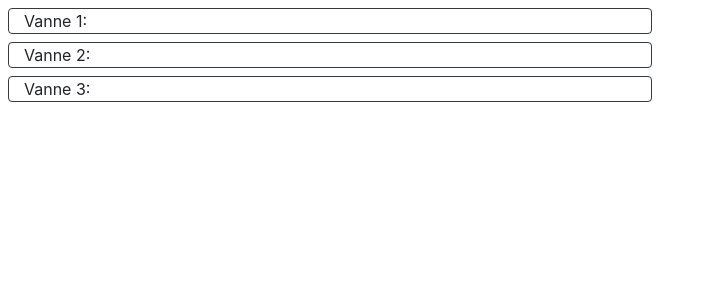
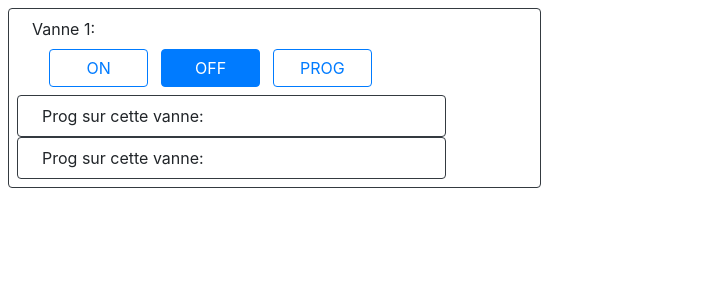
Before and after one commit to marcram99/projet_rainmaker_old, a Flask app: page / in a window 1280 px wide. Shown: the part 94-394 px from the top of the page, without its empty margins (0-707 px from the left). Run offline with Flask 2, Linux system fonts and the light colour scheme; some libraries are stand-ins or nearby versions.

Commit message:
work on main & first js post rqst

```diff
--- a/appli/__init__.py
+++ b/appli/__init__.py
@@ -1,3 +1,4 @@
 from flask import Flask
 
 from .main import app
+from .rainmaker import Vanne, Program
--- a/appli/main.py
+++ b/appli/main.py
@@ -1,7 +1,25 @@
 from flask import Flask, redirect, render_template, request, url_for
+import datetime as d
+import json
 
 app = Flask(__name__)
 
+from .rainmaker import Vanne, Program
+
+#---------------------
+v1 = Vanne('vanne_1')
+p1 = Program('prog_1')
+p1.period['lundi'] = True
+p1.period['dimanche'] = True
+p1.start = d.time(22, 0)
+p1.stop = d.time(22,30)
+v_list = [v1]
+#---------------------
+
 @app.route('/', methods=['POST', 'GET'])
 def main():
+    if request.method == 'POST':
+        params = request.form.to_dict()
+        print(params)
+        return json.dumps({'retour':'ok'})
     return render_template('main.html')
--- /dev/null
+++ b/appli/static/scripts/main.js
@@ -0,0 +1,34 @@
+var bout_on = document.getElementById('v1_on')
+var bout_off = document.getElementById('v1_off')
+var bout_prog = document.getElementById('v1_prog')
+var active = "col-3 btn btn-primary ml-2 "
+var inactive = "col-3 btn btn-outline-primary ml-2 "
+
+bout_on.onclick = function(){
+    event.preventDefault()
+    bout_on.className = active
+    bout_off.className = inactive
+    bout_prog.className = inactive
+}
+bout_off.onclick = function(){
+    event.preventDefault()
+    bout_on.className = inactive
+    bout_off.className = active
+    bout_prog.className = inactive
+}
+bout_prog.onclick = function(){
+    event.preventDefault()
+    bout_on.className = inactive
+    bout_off.className = inactive
+    bout_prog.className = active
+}
+window.addEventListener("DOMContentLoaded", (event) => {
+    console.log("DOM entièrement chargé et analysé")
+    $.post("/",
+        {'requete':'intéro'},
+        function(results){
+            var res = JSON.parse(results)
+            console.log(res)
+        }
+    )
+})
--- a/appli/templates/main.html
+++ b/appli/templates/main.html
@@ -5,14 +5,21 @@
     {% endblock %}
 {% endblock %}
 {% block main %}
-<div class="row  mt-2 ml-2">
-    <div class="col-6 border rounded border-dark">Vanne 1:</div>
-</div>
-<div class="row  mt-2 ml-2">
-    <div class="col-6 border rounded border-dark">Vanne 2:</div>
-</div>
-<div class="row  mt-2 ml-2">
-    <div class="col-6 border rounded border-dark">Vanne 3:</div>
+<div class="row col-5 m-2 p-2 border rounded border-dark">
+    <span class="col-12 ">Vanne 1:</span>
+    <div class="col-10   p-2 pl-4">
+        <button id="v1_on" class="col-3 btn btn-outline-primary ml-2" >ON</button>
+        <button id="v1_off" class="col-3 btn btn-primary ml-2 " >OFF</button>
+        <button id="v1_prog" class="col-3 btn btn-outline-primary ml-2 " >PROG</button>
+    </div>
+    <div class="col-10  border rounded border-dark p-2 pl-4">
+        <span id="info">Prog sur cette vanne:</span>
+    </div>
+    <div class="col-10  border rounded border-dark p-2 pl-4">
+        <span >Prog sur cette vanne:</span>
+    </div>
 </div>
 
+
+<script src="{{ url_for('static', filename='scripts/main.js') }}"></script>
 {% endblock %}
```
Also changed, not shown: appli/rainmaker.py (+12 -16 lines).
